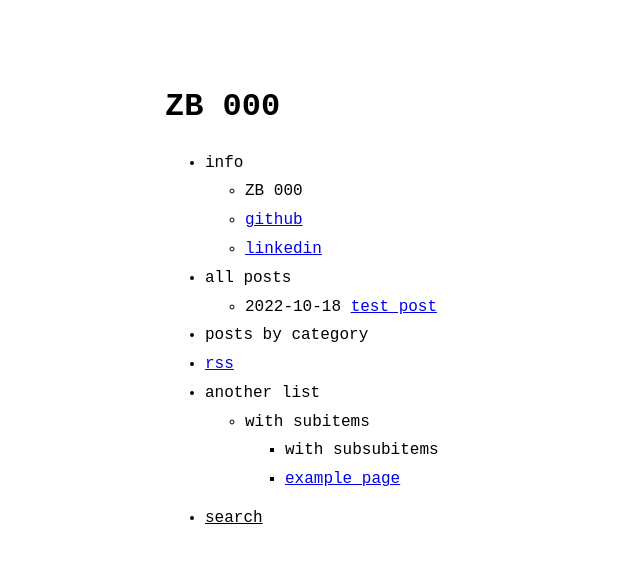
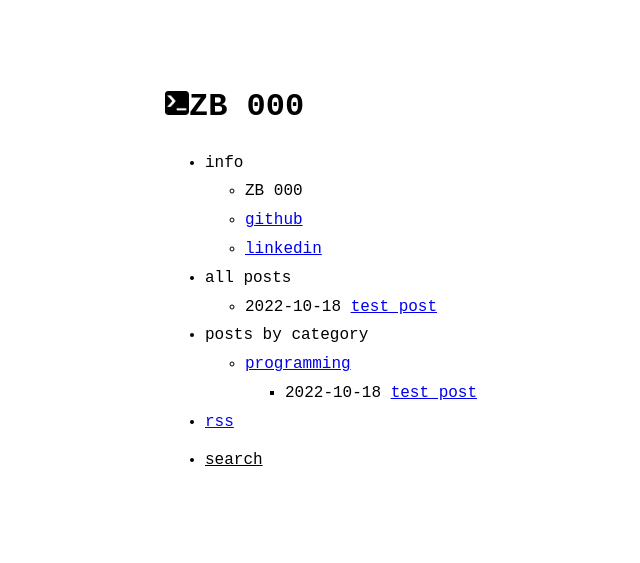
Before and after one commit to zib0/zibo_me, a Jekyll site: the page built from index.md, in a window 1280 px wide. Shown: the top 563 px of the page, without its empty margins (155-795 px from the left). Built offline with Jekyll 4.4.1, drawn with Linux system fonts in a browser that asks for light colours.

Commit message:
add category and logo

```diff
--- a/_data/menu.yml
+++ b/_data/menu.yml
@@ -18,19 +18,14 @@ entries:
       show_more_url: archive.html
 
   - title: posts by category
-    post_list:
-      category: example2
-      show_more: true
-      show_more_text: See more posts...
-      show_more_url: example2-archive.html
+    entries:
+      - title: programming
+        url: /category/programming/
+        post_list:
+          category: programming
+          show_more: true
+          show_more_text: See more posts...
+          show_more_url: programming-archive.html
 
   - title: rss
     url: feed.xml
-
-  - title: another list
-    entries:
-      - title: with subitems
-        entries:
-          - title: with subsubitems
-          - title: example page
-            url: about
--- a/_layouts/home.html
+++ b/_layouts/home.html
@@ -3,7 +3,10 @@ layout: default
 ---
 
 <header>
-  <h1>{{ site.title }}</h1>
+  <h1>
+    <img style="display: inline; width: 0.75em" src="/logo.png" alt="logo" />{{
+    site.title }}
+  </h1>
   {%-if site.theme_config.show_description-%}
   <p>{{ site.description }}</p>
   {%-endif-%}
--- a/_posts/2022-10-18-test-post.md
+++ b/_posts/2022-10-18-test-post.md
@@ -1,6 +1,6 @@
 ---
 layout: post
-category: example
+category: programming
 usemathjax: true
 ---
 
```
Also changed, not shown: _pages/example2-archive.md (deleted, +0 -6 lines), _pages/programming-archive.md (added, +6 -0 lines), README.md.
